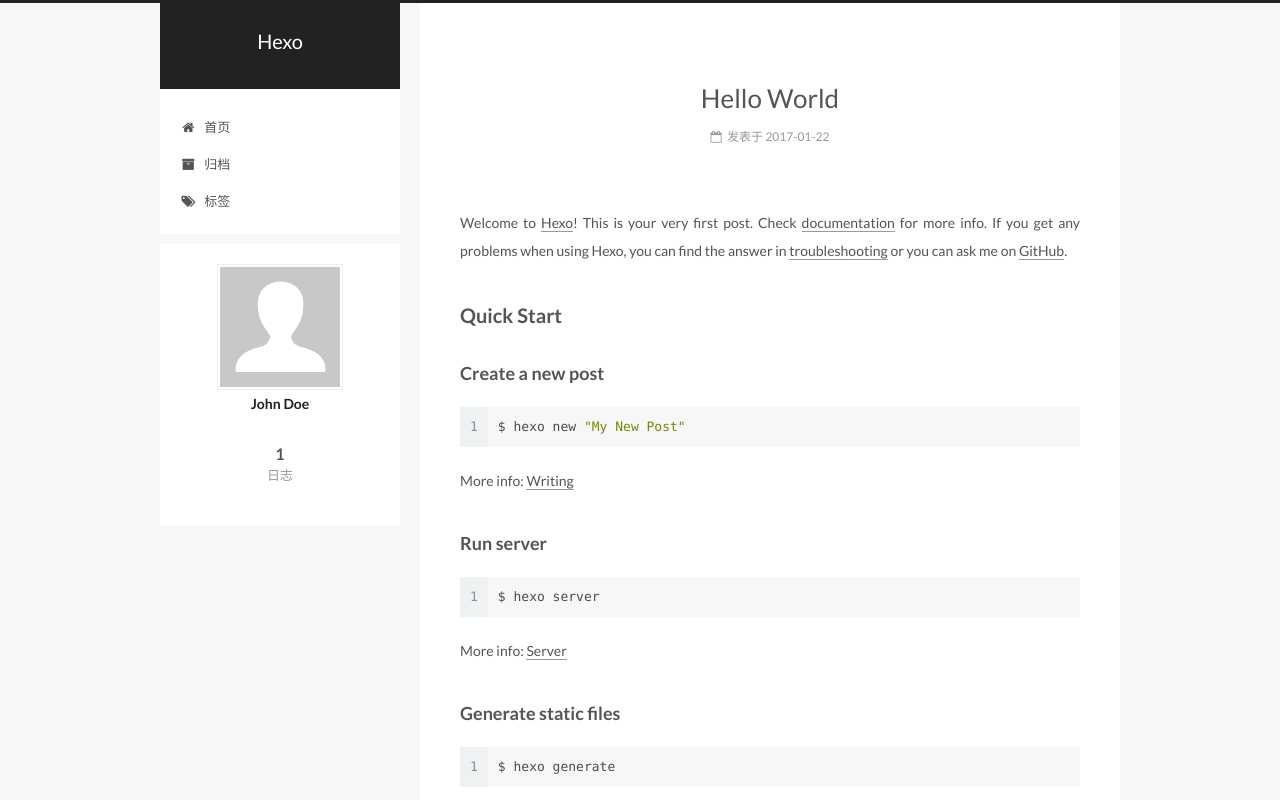
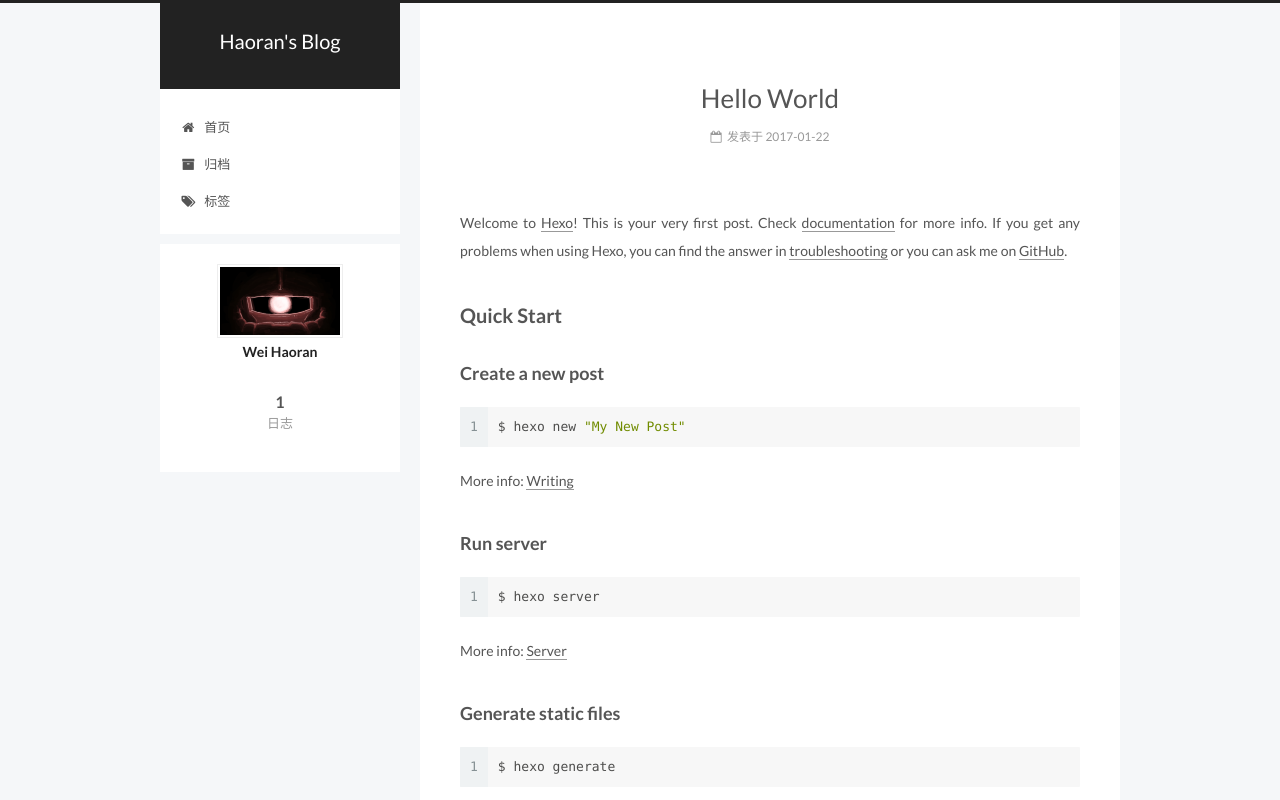
Before and after one commit to whr94621/whr94621.github.io, a plain HTML site: page index.html in a window 1280 px wide. Shown: the top 800 px of the page. Drawn offline with Linux system fonts and the light colour scheme.

Commit message:
Site updated: 2017-02-11 23:43:26

```diff
--- a/index.html
+++ b/index.html
@@ -85,11 +85,11 @@
 
 
 <meta property="og:type" content="website">
-<meta property="og:title" content="Hexo">
+<meta property="og:title" content="Haoran's Blog">
 <meta property="og:url" content="http://yoursite.com/index.html">
-<meta property="og:site_name" content="Hexo">
+<meta property="og:site_name" content="Haoran's Blog">
 <meta name="twitter:card" content="summary">
-<meta name="twitter:title" content="Hexo">
+<meta name="twitter:title" content="Haoran's Blog">
 
 
 
@@ -123,7 +123,7 @@
 
 
 
-  <title> Hexo </title>
+  <title> Haoran's Blog </title>
 </head>
 
 <body itemscope itemtype="http://schema.org/WebPage" lang="zh-Hans">
@@ -156,7 +156,7 @@
   <div class="custom-logo-site-title">
     <a href="/"  class="brand" rel="start">
       <span class="logo-line-before"><i></i></span>
-      <span class="site-title">Hexo</span>
+      <span class="site-title">Haoran's Blog</span>
       <span class="logo-line-after"><i></i></span>
     </a>
   </div>
@@ -241,15 +241,15 @@
   <link itemprop="mainEntityOfPage" href="http://yoursite.com/2017/01/22/hello-world/">
 
   <span style="display:none" itemprop="author" itemscope itemtype="http://schema.org/Person">
-    <meta itemprop="name" content="John Doe">
+    <meta itemprop="name" content="Wei Haoran">
     <meta itemprop="description" content="">
-    <meta itemprop="image" content="/images/avatar.gif">
+    <meta itemprop="image" content="/images/char_zack.png">
   </span>
 
   <span style="display:none" itemprop="publisher" itemscope itemtype="http://schema.org/Organization">
-    <meta itemprop="name" content="Hexo">
+    <meta itemprop="name" content="Haoran's Blog">
     <span style="display:none" itemprop="logo" itemscope itemtype="http://schema.org/ImageObject">
-      <img style="display:none;" itemprop="url image" alt="Hexo" src="">
+      <img style="display:none;" itemprop="url image" alt="Haoran's Blog" src="">
     </span>
   </span>
 
@@ -389,9 +389,9 @@
       <section class="site-overview sidebar-panel sidebar-panel-active">
         <div class="site-author motion-element" itemprop="author" itemscope itemtype="http://schema.org/Person">
           <img class="site-author-image" itemprop="image"
-               src="/images/avatar.gif"
-               alt="John Doe" />
-          <p class="site-author-name" itemprop="name">John Doe</p>
+               src="/images/char_zack.png"
+               alt="Wei Haoran" />
+          <p class="site-author-name" itemprop="name">Wei Haoran</p>
           <p class="site-description motion-element" itemprop="description"></p>
         </div>
         <nav class="site-state motion-element">
@@ -447,7 +447,7 @@
   <span class="with-love">
     <i class="fa fa-heart"></i>
   </span>
-  <span class="author" itemprop="copyrightHolder">John Doe</span>
+  <span class="author" itemprop="copyrightHolder">Wei Haoran</span>
 </div>
 
 
```
Also changed, not shown: 2017/01/22/hello-world/index.html (+11 -11 lines), archives/2017/01/index.html (+9 -9 lines), archives/2017/index.html (+9 -9 lines), archives/index.html (+9 -9 lines), images/char_zack.png (added).
